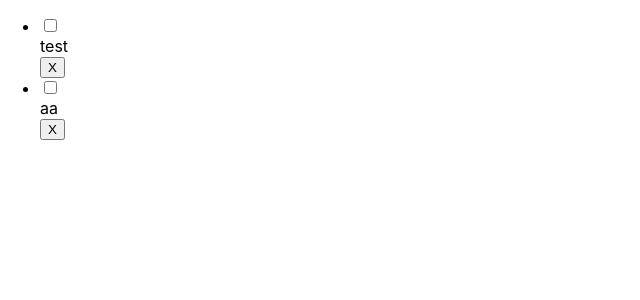
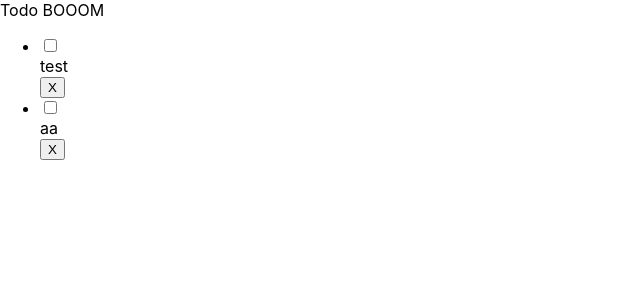
Before and after one commit to JonatanMartens/TodoBom, a React (Create React App) app: page / in a window 1280 px wide. Shown: the top 300 px of the page, without its empty margins (0-640 px from the left). Built offline with nearby package versions, Linux system fonts and the light colour scheme.

Commit message:
Add header component

```diff
--- a/src/App.js
+++ b/src/App.js
@@ -1,4 +1,5 @@
 import "./App.css";
+import Header from "./components/Header";
 import ItemList from "./components/ItemList";
 import TodoList from "./todolist/TodoList";
 
@@ -6,7 +7,13 @@ function App() {
   const todoList = new TodoList();
   todoList.create("test");
   todoList.create("aa");
-  return <ItemList todoList={todoList} />;
+  return (
+    <div>
+      <Header></Header>
+
+      <ItemList todoList={todoList} />
+    </div>
+  );
 }
 
 export default App;
--- /dev/null
+++ b/src/components/Header.js
@@ -0,0 +1,3 @@
+export default function Header() {
+  return <div className="header">Todo BOOOM</div>;
+}
```
